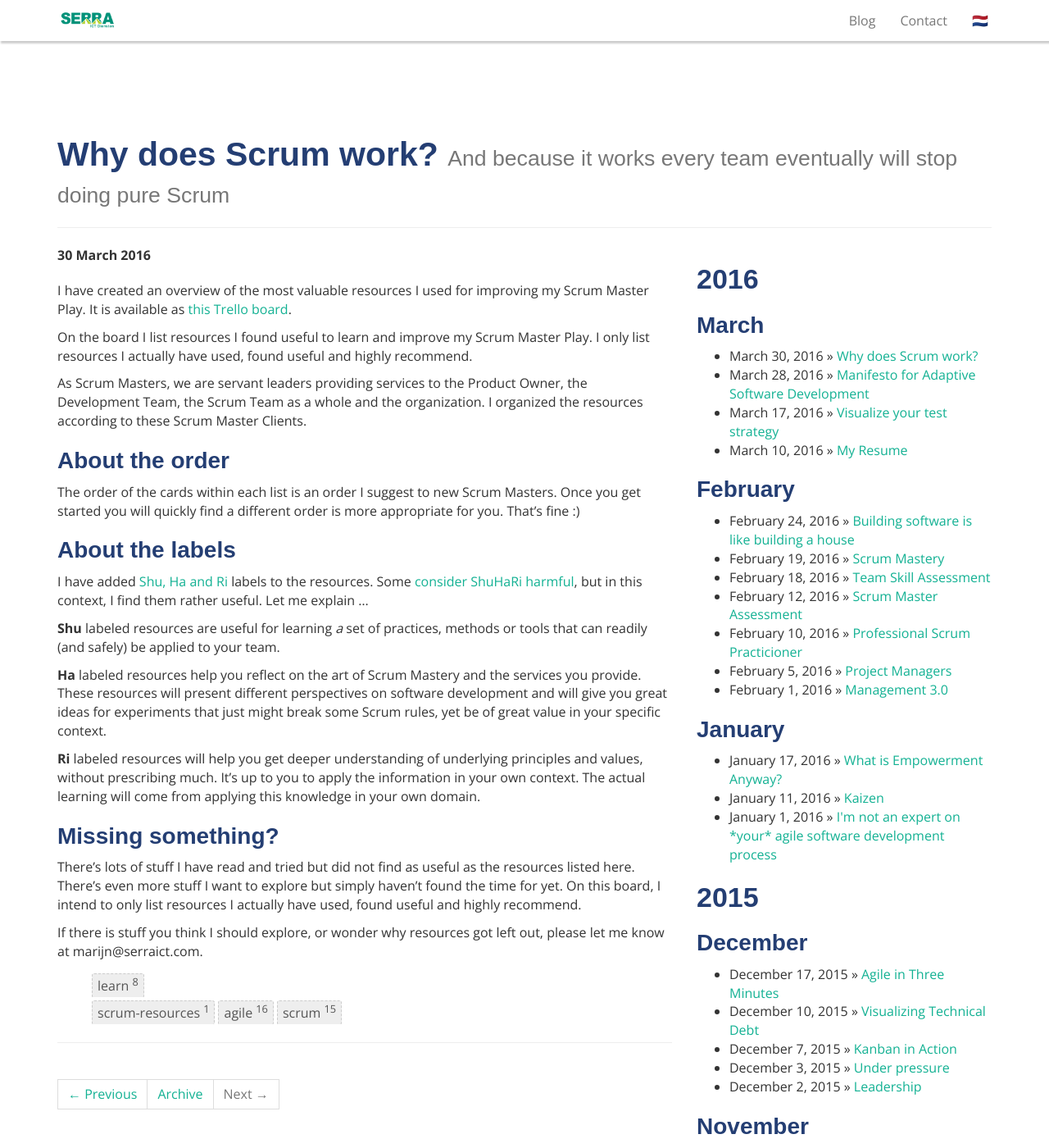
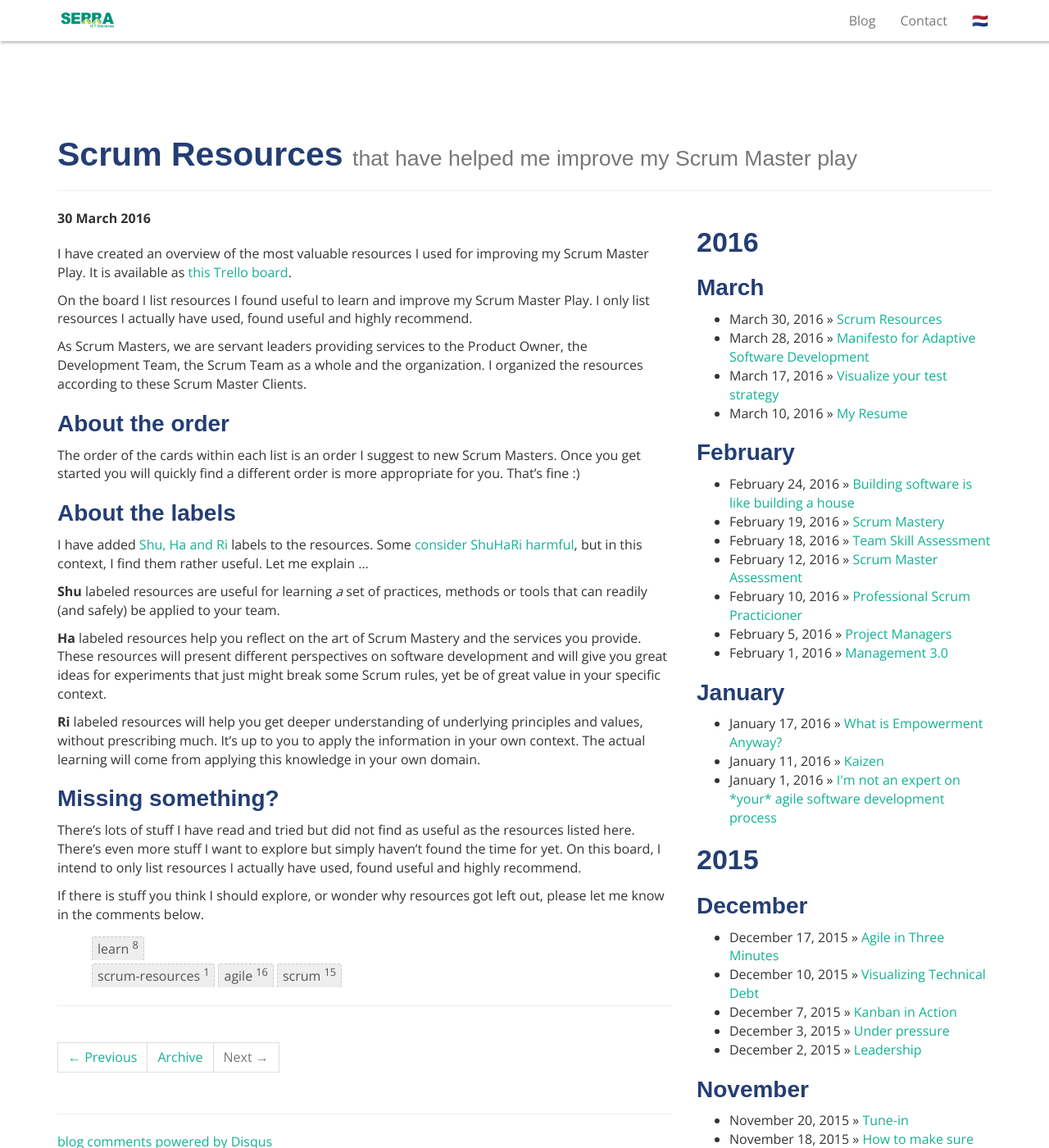
Before and after one commit to serraict/serraict.github.io, a Jekyll site: the page built from _posts/learn/2016-03-30-scrum-resources.md, in a window 1280 px wide and 1400 px high. Shown: the whole window at 82% size. Built offline with Jekyll 4.4.1, drawn with Linux system fonts in a browser that asks for light colours; nearby versions of some CDN libraries; some web fonts are replaced; comment, search, counter and statistics services are not loaded.

Commit message:
fix title, comments

```diff
--- a/_posts/learn/2016-03-30-scrum-resources.md
+++ b/_posts/learn/2016-03-30-scrum-resources.md
@@ -1,9 +1,9 @@
 ---
 layout: post
 category : learn
-tagline: And because it works every team eventually will stop doing pure Scrum
+tagline: that have helped me improve my Scrum Master play
 tags : [scrum-resources, agile, scrum]
-title: Why does Scrum work?
+title: Scrum Resources
 ---
 {% include JB/setup %}
 
@@ -52,7 +52,7 @@ There's even more stuff I want to explore but simply haven't found the time for
 On this board, I intend to only list resources I actually have used, found useful and highly recommend.
 
 If there is stuff you think I should explore, or wonder why resources got left out,
-please let me know at marijn@serraict.com.
+please let me know in the comments below.
 
 
  [this Trello board]: http://bit.do/serras-scrum-resources
```
